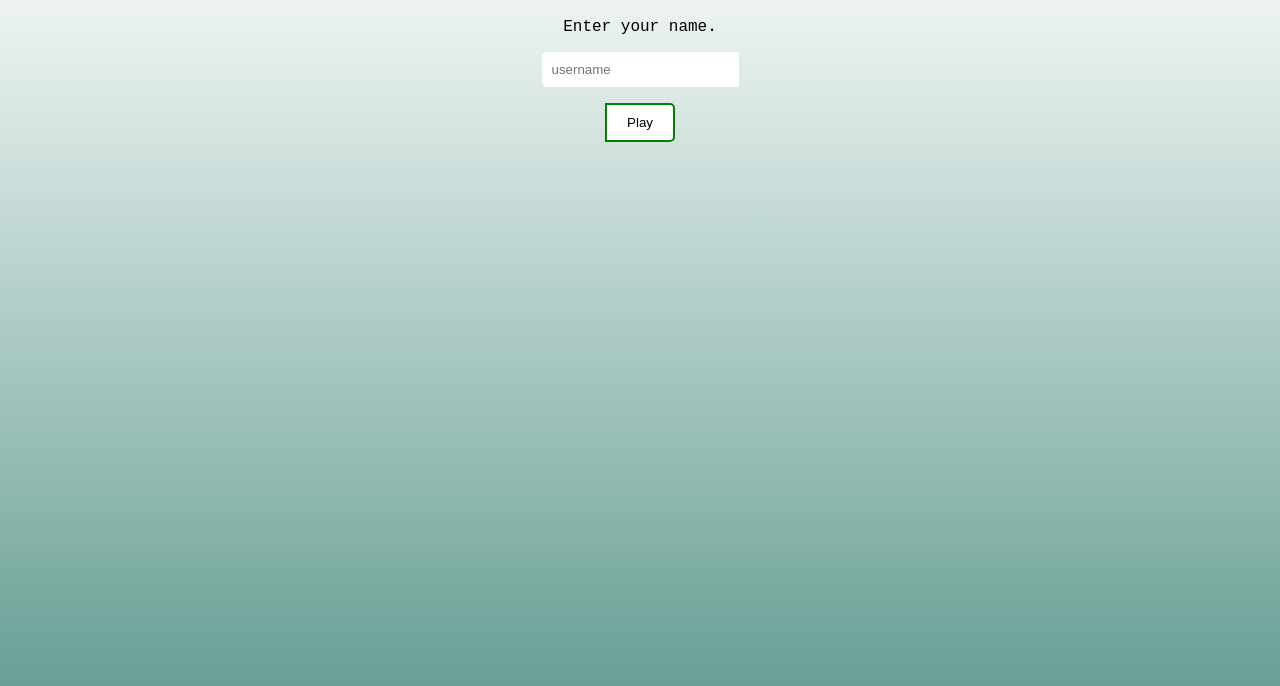
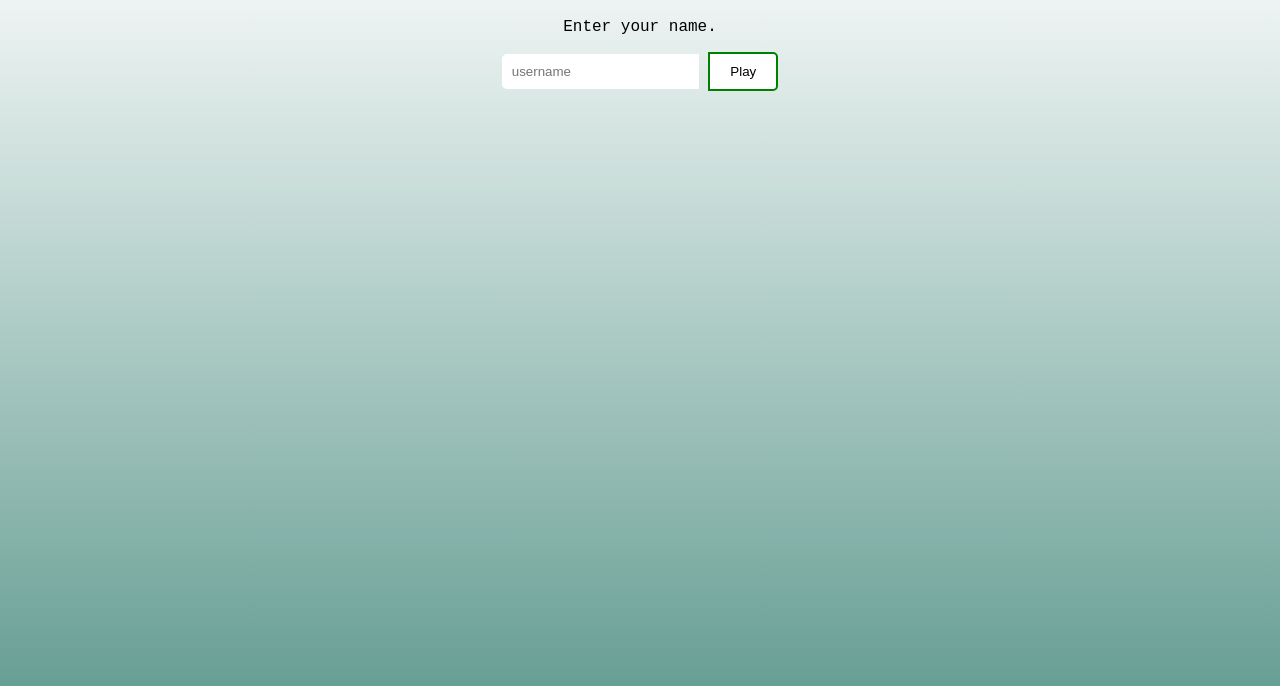
Before and after one commit to Pamblam/snek, a website: page index.html in a window 1280 px wide. Shown: the part 90-776 px from the top of the page. Drawn offline with Linux system fonts and the light colour scheme; a web font is replaced by a local one.

Commit message:
fixed input and button to be on one line in CSS

```diff
--- a/index.html
+++ b/index.html
@@ -35,7 +35,11 @@
 				<center>
 					<form id="nameform">
 						<p class="subtitle">Enter your name.</p>
-						<input id="username" placeholder="username" maxlength="10"><p><button style="background-color: white; color: black; border: 2px solid green" type="submit" >Play</button>
+						<div>
+							<input id="username" placeholder="username" maxlength="10">
+						<button style="background-color: white; color: black; border: 2px solid green" type="submit" >Play</button>
+						</div>
+
 					</form>
 				</center>
 			</div>
```
